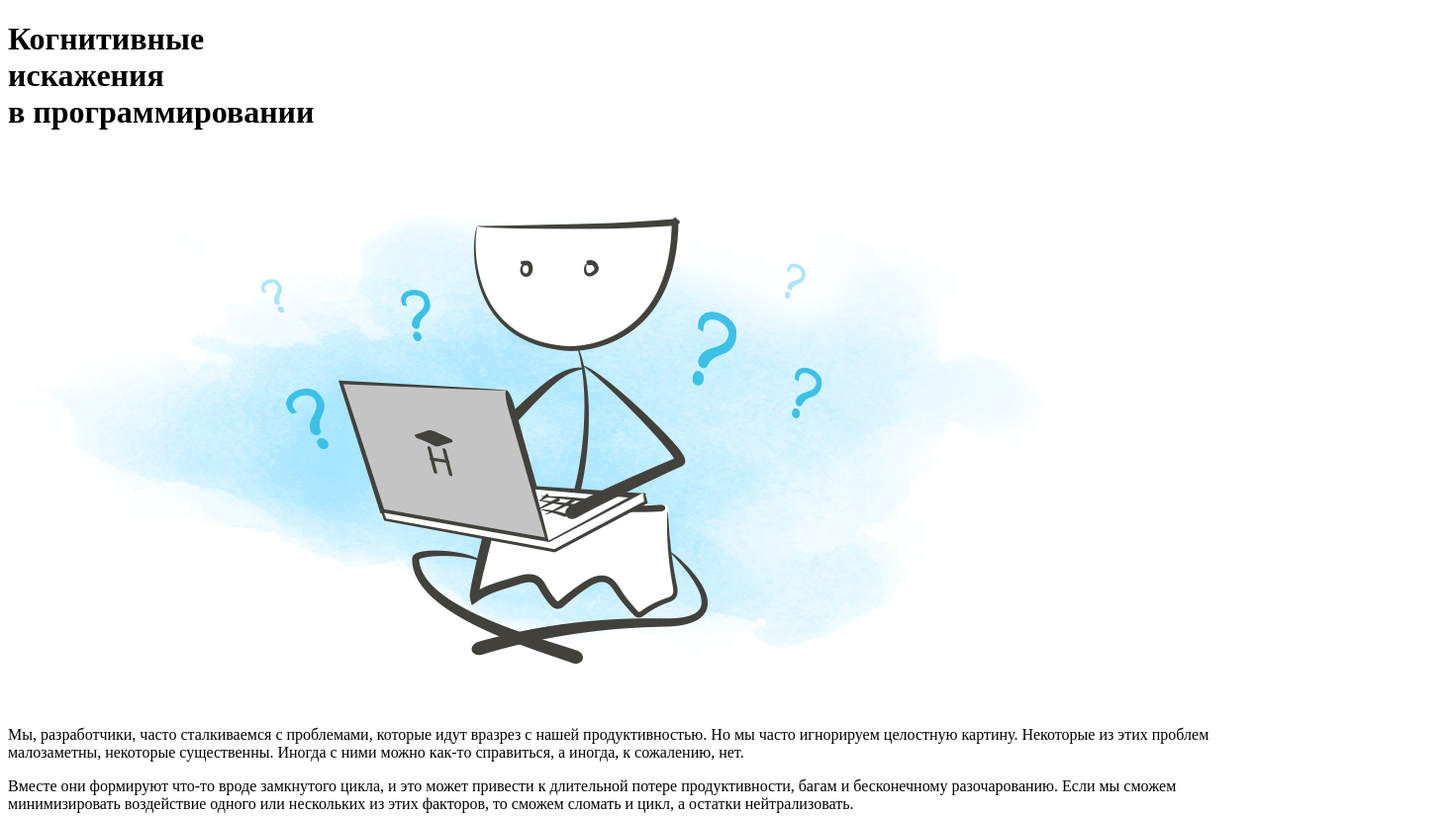
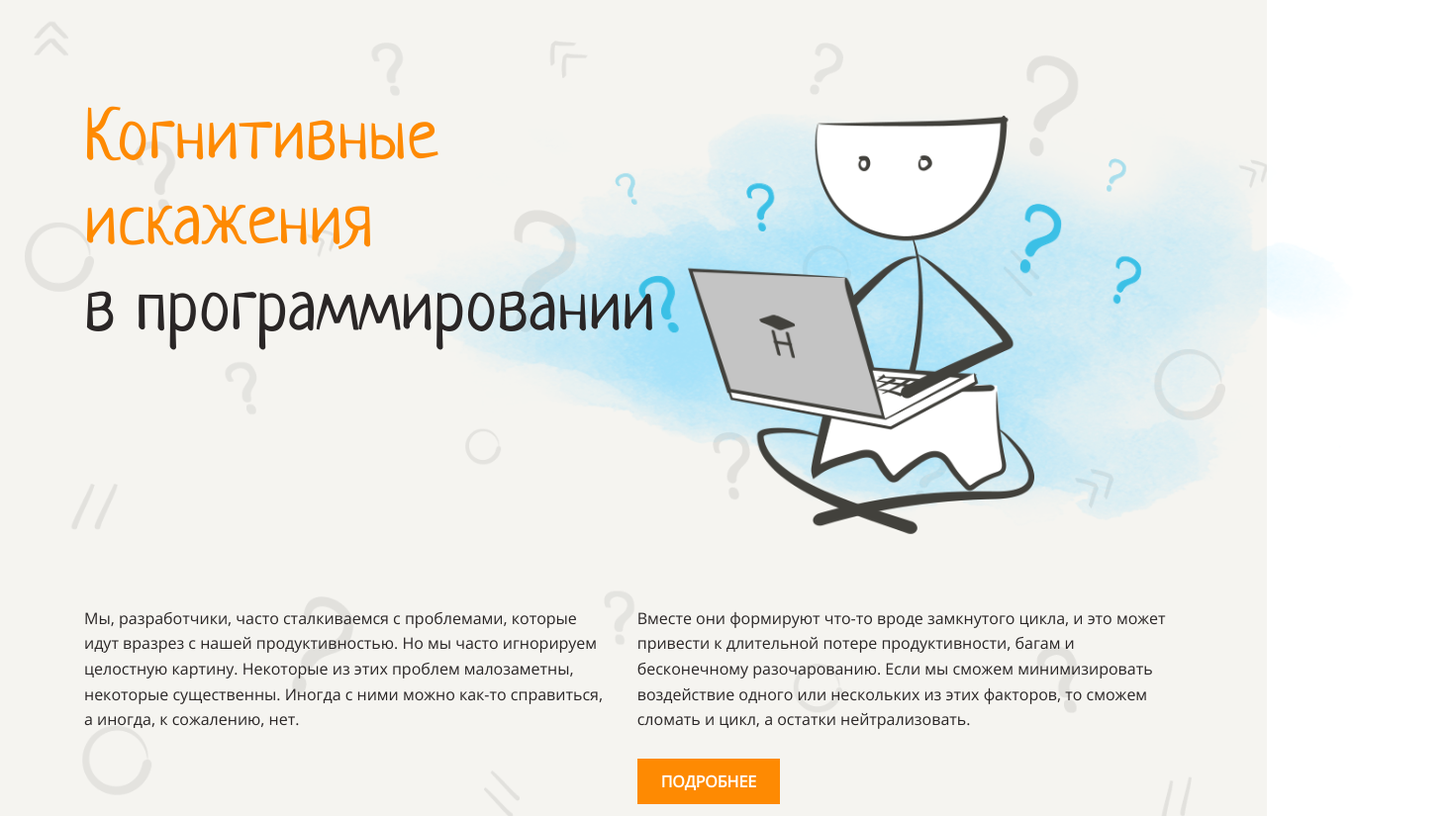
Before and after one commit to Blinina/layout-designer-project, a website: page src/index.html in a window 1280 px wide. Shown: the top 825 px of the page at 99% size, 1465 px wide, since content can reach past the window. Drawn offline with Linux system fonts and the light colour scheme.

Commit message:
setting update 3

```diff
--- a/src/index.html
+++ b/src/index.html
@@ -5,7 +5,7 @@
     <meta name="viewport" content="width=device-width, initial-scale=1.0">
     <meta http-equiv="X-UA-Compatible" content="ie=edge">
     <title>Когнитивные искажения. Blinina</title>
-    <link rel="stylesheet" href="styles/style.scss">
+    <link rel="stylesheet" href="styles/style.css">
 </head>
 <body>
 <header class="header bg-img color-light">
```
